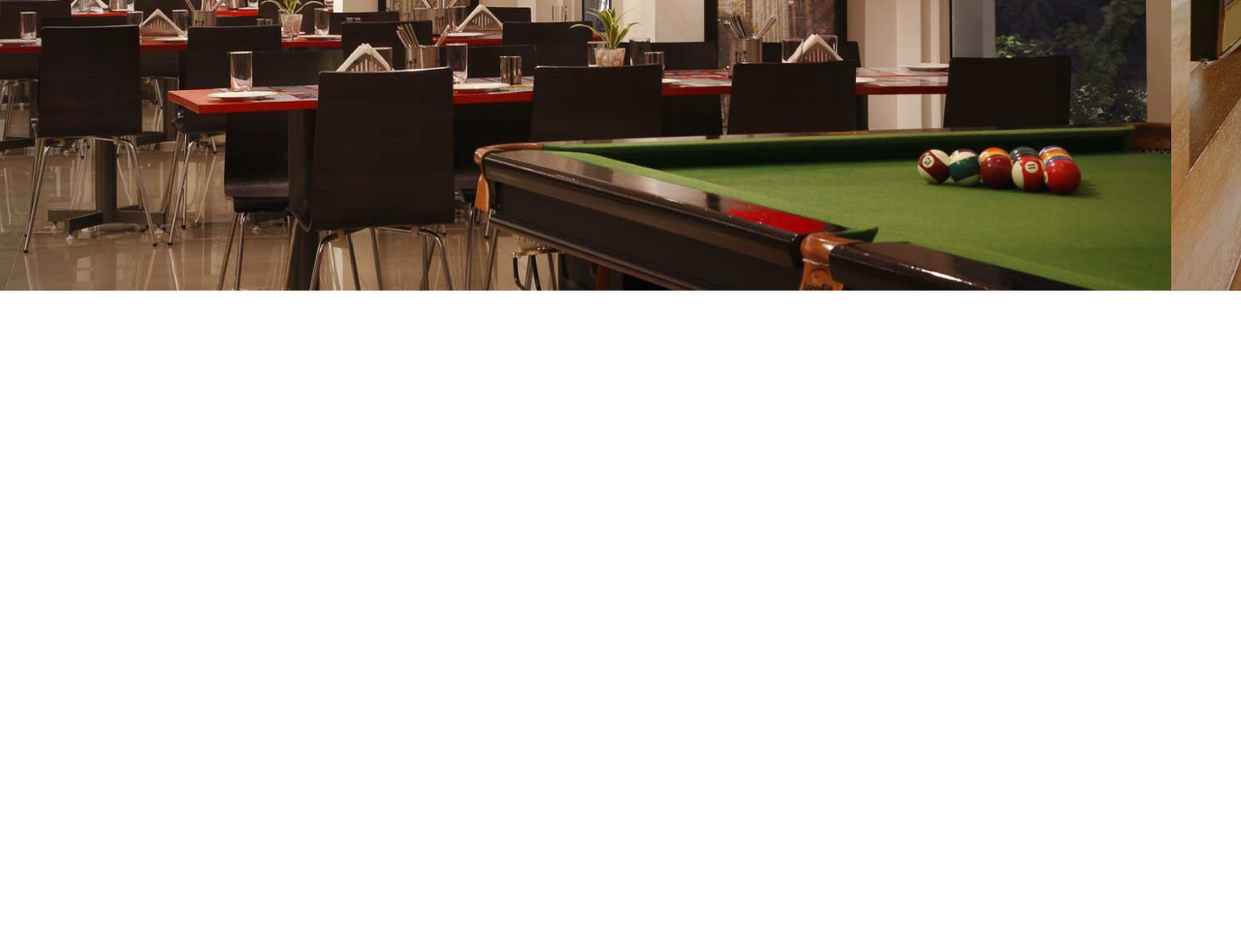
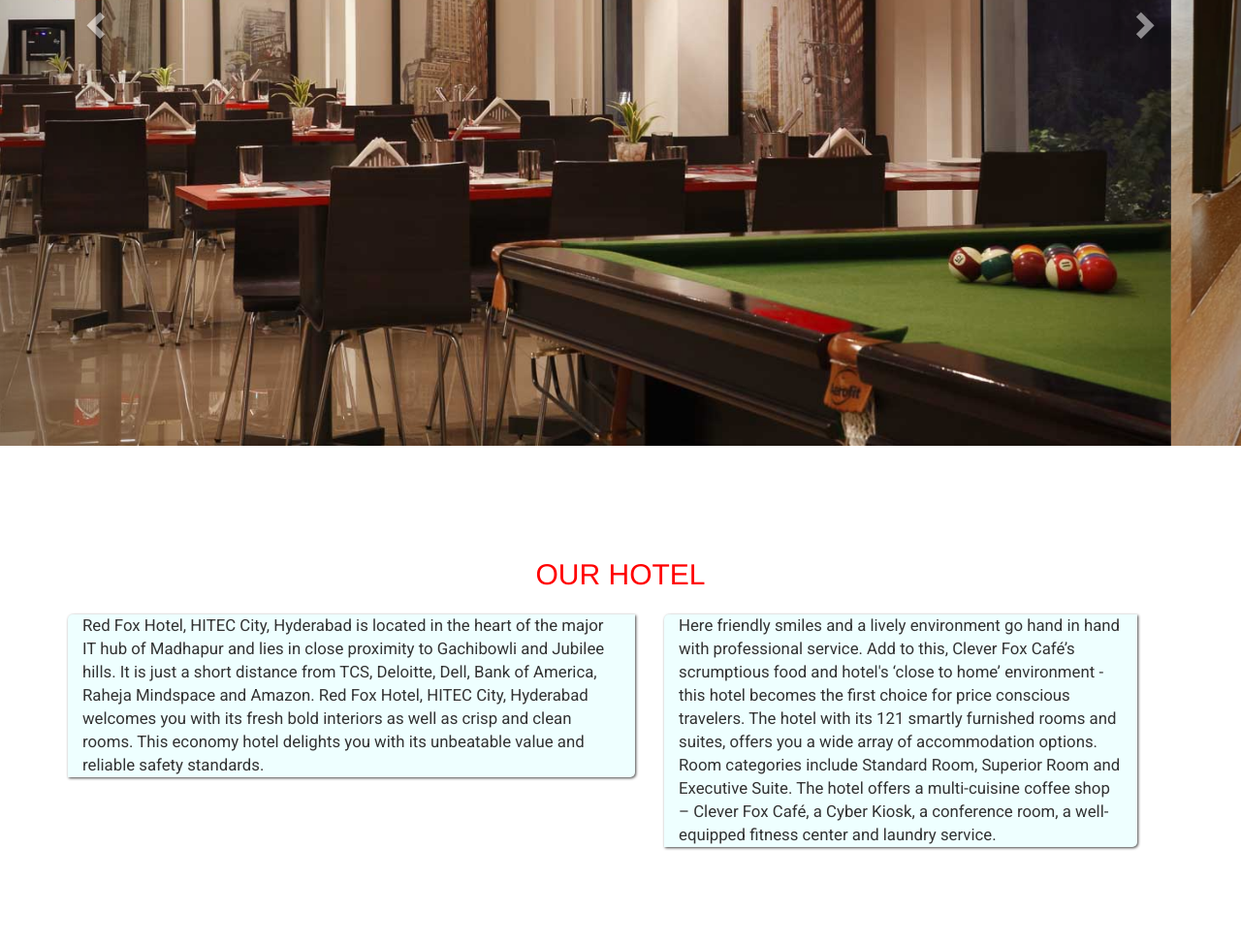
Before and after one commit to sangrampp/spa_hackathlon, a website: page app/index.html in a window 1280 px wide. Shown: the part 502-1474 px from the top of the page at 97% size. Before the commit the page ends 802 px from the top, so only its background shows below. Drawn offline with nearby package versions, Linux system fonts and the light colour scheme.

Commit message:
Added Our Hotel Section

```diff
--- a/app/index.html
+++ b/app/index.html
@@ -79,7 +79,20 @@
     </section>
 
     <section id="hotel">
-
+      <div class="container content">
+        <h2>Our Hotel</h2>
+        <div class="row">
+          <div class="col-md-6 cnt">
+            Red Fox Hotel, HITEC City, Hyderabad is located in the heart of the major IT hub of Madhapur and lies in close proximity to Gachibowli and Jubilee hills. It is just a short distance from TCS, Deloitte, Dell, Bank of America, Raheja Mindspace and Amazon.
+            Red Fox Hotel, HITEC City, Hyderabad welcomes you with its fresh bold interiors as well as crisp and clean rooms. This economy hotel delights you with its unbeatable value and reliable safety standards.
+          </div>
+          <div class="col-md-5 cnt">
+            Here friendly smiles and a lively environment go hand in hand with professional service. Add to this, Clever Fox Café’s scrumptious food and hotel's ‘close to home’ environment - this hotel becomes the first choice for price conscious travelers.
+            The hotel with its 121 smartly furnished rooms and suites, offers you a wide array of accommodation options. Room categories include Standard Room, Superior Room and Executive Suite.
+            The hotel offers a multi-cuisine coffee shop – Clever Fox Café, a Cyber Kiosk, a conference room, a well-equipped fitness center and laundry service.
+          </div>
+        </div>
+      </div>
     </section>
 
     <!-- jQuery (necessary for Bootstrap's JavaScript plugins) -->
--- /dev/null
+++ b/app/scss/hotel.scss
@@ -0,0 +1,25 @@
+#hotel{
+	padding-top: 12vh;
+	width: 100%;
+	height: 100vh;
+	position: relative;
+}
+
+.content{
+	padding-bottom: 10vh;
+	h2{
+		color: $theme-bg-color;
+		text-transform: uppercase;
+		text-align: center;
+	}
+}
+
+.cnt{
+	margin: 15px 15px 15px 15px;
+	box-shadow: 1px 1px 3px $box-shadow-color;
+	font-family: "Roboto", sans-serif;
+	font-weight: 400;
+	font-size: 1.2em;
+	border-radius: 5px 0 5px 0;
+	background-color: $light-bg-color;
+}
--- a/app/scss/landing.scss
+++ b/app/scss/landing.scss
@@ -1,14 +1,14 @@
 @mixin carousel-settings()
 {
 	min-width: 100%;
-	height: 100vh;
+	height: 110vh;
 	background-size: cover;
 }
 
 
 #landing{
 	position: relative;
-
+	padding-top: 10vh;
 	.caption{
 		width: 50%;
 		margin: auto;
@@ -18,8 +18,8 @@
 
 		.btn{
 			margin-top: 50px;
-			background-color: $blue-bg-color;
-			border: 2px $blue-border-color solid;
+			background-color: $theme-bg-color;
+			border: 2px solid $theme-border-color;
 			color: white;
 		}
 	}
--- a/app/scss/nav-styles.scss
+++ b/app/scss/nav-styles.scss
@@ -7,6 +7,7 @@
     text-decoration: none;
     text-transform: uppercase;
     font-weight: 600;
+    border-bottom: 2px solid $theme-border-color;
 }
 
 .cnt-nav{
--- a/app/scss/styles.scss
+++ b/app/scss/styles.scss
@@ -1 +1 @@
-@import "theme", "nav-styles", "landing"
+@import "theme", "nav-styles", "landing", "hotel"
--- a/app/scss/theme.scss
+++ b/app/scss/theme.scss
@@ -2,5 +2,7 @@
 $main-font: 'Roboto', sans-serif;
 $bg-color: #fff;
 $font-color: #000;
-$blue-bg-color: blue;
-$blue-border-color: blue;
+$theme-bg-color: #f00;
+$theme-border-color: #f11;
+$box-shadow-color: #444;
+$light-bg-color: #eff;
```
Also changed, not shown: app/css/styles.css, app/images/main-view.jpg (added).
